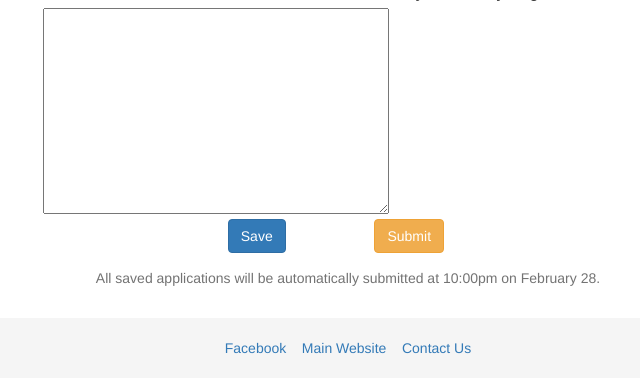
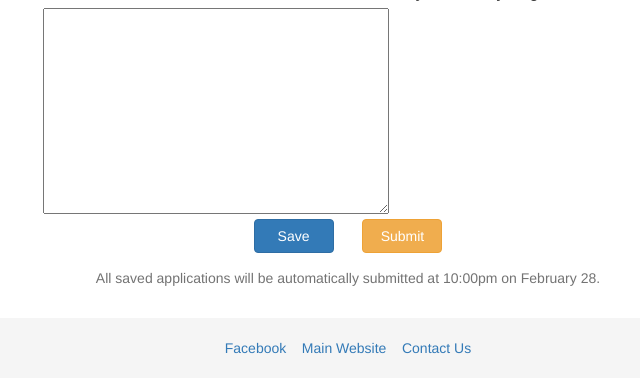
Before and after one commit to MenloHacks/StudentApplication, a Django app: page / in a window 1280 px wide. Shown: the part 868-1246 px from the top of the page, without its empty margins (292-932 px from the left). Run offline with Django 3.2, Linux system fonts and the light colour scheme; the visitor is signed in with stand-in values (Sample User, id 1); data that the repository does not hold is empty; some libraries are stand-ins or nearby versions.

Commit message:
fixed save/submit button sizes and spacing

```diff
--- a/application/static/application/main.css
+++ b/application/static/application/main.css
@@ -9,6 +9,14 @@ body > .container {
 .label-required::after {
     content: ' *';
     color: red;
+}
+
+#submit-button {
+    margin-left: 25px;
+}
+
+.btn-app {
+    width: 80px;
 }
 
 /* For footer */
--- a/application/templates/application/index.html
+++ b/application/templates/application/index.html
@@ -16,16 +16,8 @@
             <input type="hidden" id="id_submit" name="submit" value="false">
             <div class="row text-center">
                 <div class="form-group row">
-                    <div class="col-xs-3"></div>
-                    <div class="col-xs-6 row">
-                        <div class="col-xs-6">
-                            <button type="submit" class="btn btn-primary">Save</button>
-                        </div>
-                        <div class="col-xs-6">
-                            <button id="submit-button" type="submit" class="btn btn-warning">Submit</button>
-                        </div>
-                    </div>
-                    <div class="col-xs-3"></div>
+                    <button type="submit" class="btn btn-primary btn-app">Save</button>
+                    <button id="submit-button" type="submit" class="btn btn-warning btn-app">Submit</button>
                 </div>
                 <p class="help-block">
                     All saved applications will be automatically submitted at 10:00pm on February 28.
```
